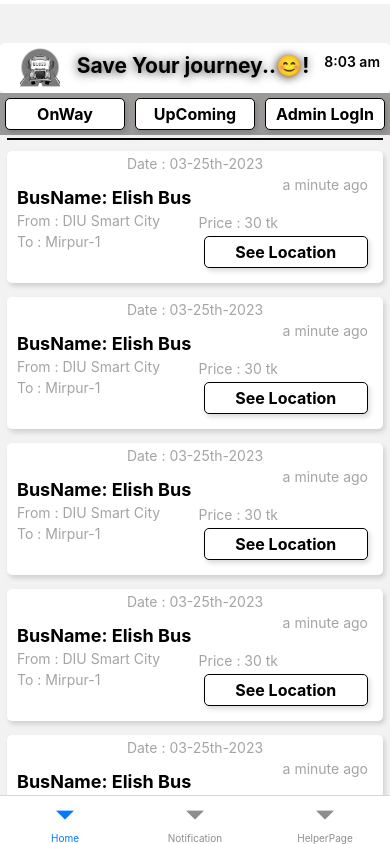
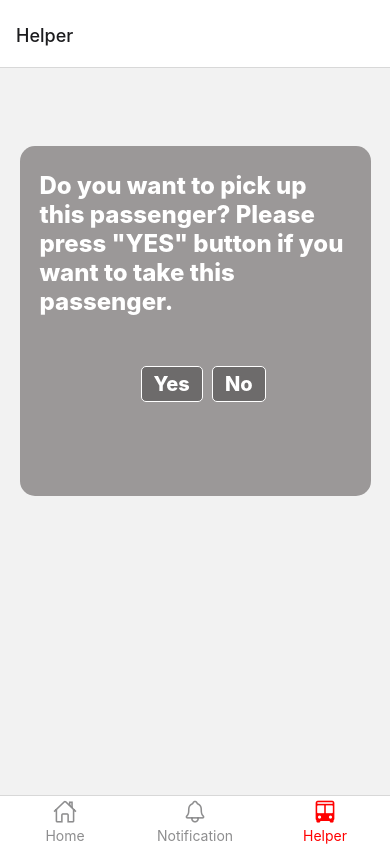
Before and after one commit to amandiu/Bus23, a React Native app: screen /Helper in a window 390 px wide. Built offline with nearby package versions, Linux system fonts and the light colour scheme; no server answers.

Commit message:
bottombar,notification Page And helper Page done

```diff
--- a/App.js
+++ b/App.js
@@ -5,13 +5,12 @@ import { StyleSheet, View, Text } from "react-native";
 import { NavigationContainer } from "@react-navigation/native";
 import { createNativeStackNavigator } from "@react-navigation/native-stack";
 import { createBottomTabNavigator } from "@react-navigation/bottom-tabs";
-import Ionic from "react-native-vector-icons/Ionicons";
 import Homepage from "./Screen/Homepage";
 import Notification from "./Screen/BottomTab/Notification";
 import HelperPage from "./Screen/BottomTab/HelperPage";
 import Maps from "./Screen/Maps";
+import Ionic from "react-native-vector-icons/Ionicons";
 import Admin from "./adminPanel/admin";
-import Card from "./Component/Card";
 import Login from "./Component/Login";
 import Registration from "./Component/Registration";
 import UpComing from "./Screen/Upcaming";
@@ -20,6 +19,7 @@ import forgatePassword from "./Component/forgot_Password/Forgot";
 import OTP from "./Component/forgot_Password/OTP";
 import { getAuth, onAuthStateChanged } from "firebase/auth";
 import { app } from "./fireBase";
+import { Title } from "react-native-paper";
 // import HelperPage from "./Screen/BottomTab/HelperPage";
 
 const Stack = createNativeStackNavigator();
@@ -49,7 +49,6 @@ const Navigation = () => {
 // StackNavigator
 
 function StackNavigator() {
-
   const [user, setUser] = useState(false);
   const [loader, setLoader] = useState(true);
   const auth = getAuth(app);
@@ -68,7 +67,6 @@ function StackNavigator() {
   if (loader) {
     return <Text>Loading</Text>;
   }
-
 
   return (
     <Stack.Navigator>
@@ -100,12 +98,36 @@ function StackNavigator() {
 
 function TabNavigator() {
   return (
-    <Tab.Navigator>
-      <Tab.Screen  options={{
-            headerShown: false,
-          }} name="Home" component={StackNavigator} />
+    <Tab.Navigator
+      screenOptions={({ route }) => ({
+        tabBarActiveTintColor: "red",
+        // tabBarInactiveTintColor: "black",
+        tabBarLabelStyle: { fontSize: 14 },
+        tabBarShowLabel: true,
+        tabBarIcon: ({ focused, size, color }) => {
+          let iconName;
+          if (route.name === "Home") {
+            iconName = focused ? "ios-home" : "ios-home-outline";
+          } else if (route.name === "Notification") {
+            iconName = focused ? "notifications" : "notifications-outline";
+          }else if (route.name === "Helper") {
+            iconName = focused ? "bus" : "bus-outline";
+          }
+          return <Ionic name={iconName} size={size} color={color} />;
+        },
+      })}
+    >
+      <Tab.Screen
+        options={{
+          headerShown: false,
+        }}
+        name="Home"
+        component={StackNavigator}
+      />
       <Tab.Screen name="Notification" component={Notification} />
-      <Tab.Screen name="HelperPage" component={HelperPage} />
+      <Tab.Screen
+
+     name="Helper" component={HelperPage} />
     </Tab.Navigator>
   );
 }
--- a/Screen/BottomTab/HelperPage.js
+++ b/Screen/BottomTab/HelperPage.js
@@ -4,7 +4,28 @@ import React from "react";
 const HelperPage = () => {
   return (
     <View style={styles.login}>
-      <Text>HelperPage</Text>
+      <Text style={styles.Maintext}>
+        Do you want to pick up this passenger? Please press "YES" button if you
+        want to take this passenger.
+      </Text>
+      <View style={styles.butonBox}>
+        <TouchableOpacity
+          // onPress={()=>{
+          //         navigation?.navigate("Registration")
+          //       }}
+          style={styles.Button}
+        >
+          <Text style={styles.Buttontext}>{"Yes"}</Text>
+        </TouchableOpacity>
+        <TouchableOpacity
+          // onPress={()=>{
+          //         navigation?.navigate("Registration")
+          //       }}
+          style={styles.Button}
+        >
+          <Text style={styles.Buttontext}>{"No"}</Text>
+        </TouchableOpacity>
+      </View>
     </View>
   );
 };
@@ -14,10 +35,12 @@ export default HelperPage;
 const styles = StyleSheet.create({
   login: {
     height: 350,
+    paddingHorizontal: 20,
+    paddingVertical: 25,
     width: "90%",
     backgroundColor: "#9B9898",
-    justifyContent: "center",
     alignItems: "center",
+    marginTop:'20%',
     margin: "5%",
     borderRadius: 15,
     shadowColor: "#DFB8B8  ",
@@ -26,4 +49,30 @@ const styles = StyleSheet.create({
     shadowRadius: 5,
     elevation: 5,
   },
+  butonBox: {
+    flexDirection: "row",
+    marginTop: "15%",
+  },
+  Maintext: {
+    fontSize: 24,
+    fontWeight: "800",
+    color: "white",
+  },
+  Button: {
+    borderWidth: 1,
+    borderRadius: 5,
+    borderColor: "white",
+    alignItems: "center",
+    justifyContent: "center",
+    padding: 5,
+    backgroundColor: "#6D6B6B",
+    paddingHorizontal: 12,
+    margin: "3%",
+    marginRight: "5%",
+  },
+  Buttontext: {
+    fontSize: 20,
+    fontWeight: "800",
+    color: "white",
+  },
 });
--- a/package.json
+++ b/package.json
@@ -29,6 +29,7 @@
     "react-native-dropdown-picker": "^5.4.6",
     "react-native-gesture-handler": "~2.9.0",
     "react-native-maps": "1.3.2",
+    "react-native-materialcommunity-icons": "^1.0.0-beta.0",
     "react-native-paper": "^5.9.1",
     "react-native-safe-area-context": "^4.7.1",
     "react-native-screens": "~3.20.0",
```
Also changed, not shown: 2 other files (tests, documents, lock files or other folders).
